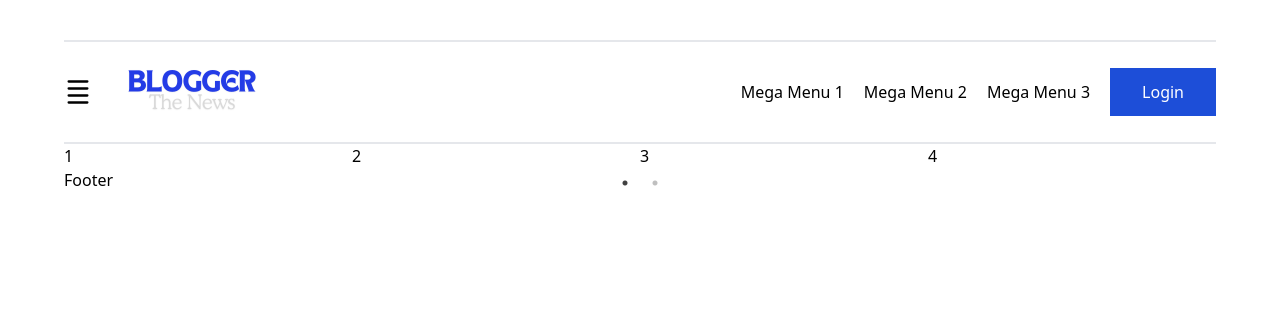
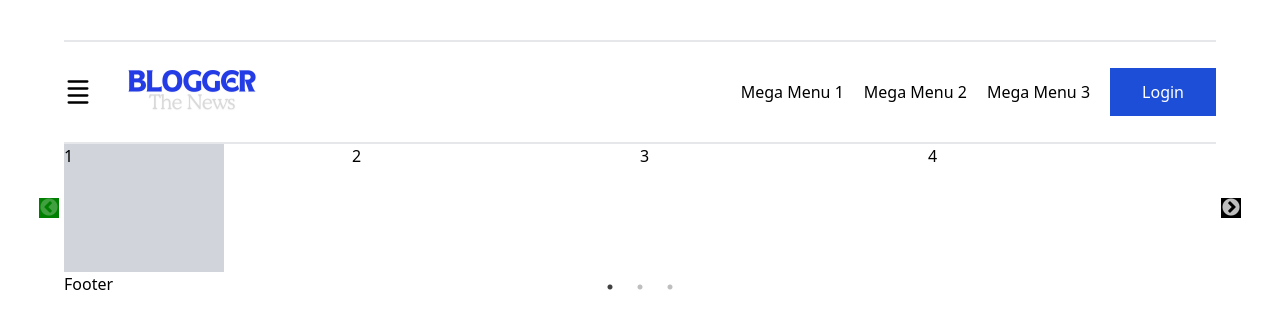
Before and after one commit to webxrahat/Blogger, a React (Vite) app in the folder frontend/: page / in a window 1280 px wide. Shown: the top 328 px of the page. Built offline with nearby package versions, Linux system fonts and the light colour scheme.

Commit message:
add header

```diff
--- a/frontend/src/components/HeroCarousel.jsx
+++ b/frontend/src/components/HeroCarousel.jsx
@@ -2,20 +2,23 @@ import React from "react";
 import Slider from "react-slick";
 import "slick-carousel/slick/slick.css";
 import "slick-carousel/slick/slick-theme.css";
+import { SampleNextArrow, SamplePrevArrow } from "./SliderButton";
 
 const HeroCarousel = () => {
  var settings = {
   dots: true,
   infinite: false,
   speed: 500,
-  slidesToScroll: 4,
+  slidesToScroll: 1,
   slidesToShow: 4,
+  nextArrow: <SampleNextArrow />,
+  prevArrow: <SamplePrevArrow />,
  };
  return (
   <div className="slider-container">
    <Slider {...settings}>
     <div>
-     <h3>1</h3>
+     <h3 className="h-32 w-40 bg-gray-300">1</h3>
     </div>
     <div>
      <h3>2</h3>
--- /dev/null
+++ b/frontend/src/components/SliderButton.tsx
@@ -0,0 +1,25 @@
+import React from "react";
+
+function SampleNextArrow(props) {
+ const { className, style, onClick } = props;
+ return (
+  <div
+   className={className}
+   style={{ ...style, display: "block", background: "black", color: "white" }}
+   onClick={onClick}
+  />
+ );
+}
+
+function SamplePrevArrow(props) {
+ const { className, style, onClick } = props;
+ return (
+  <div
+   className={className}
+   style={{ ...style, display: "block", background: "green" }}
+   onClick={onClick}
+  />
+ );
+}
+
+export { SampleNextArrow, SamplePrevArrow };
```
